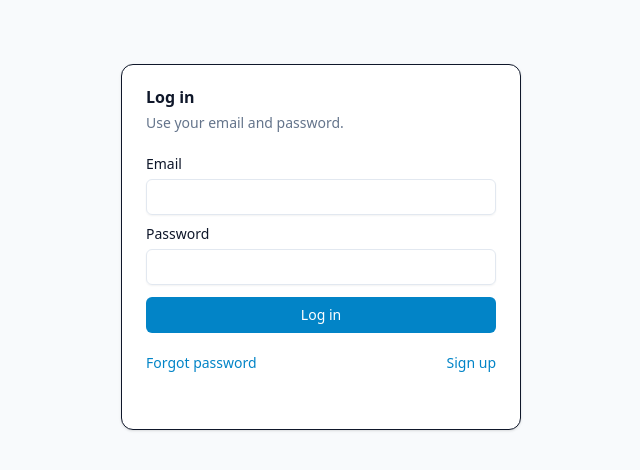
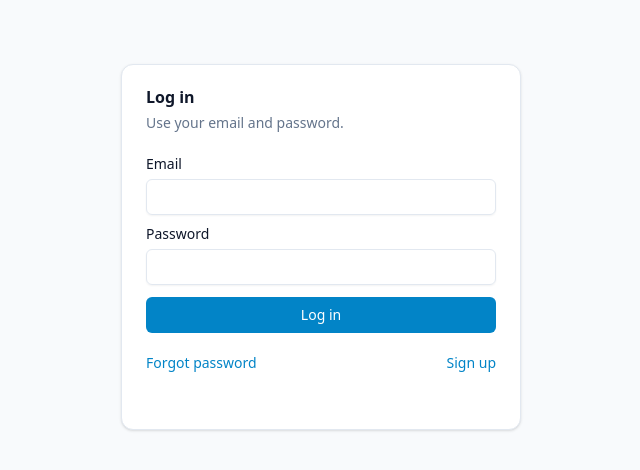
Before and after one commit to coachpo/herald-frontend, a Next.js app: page /login in a window 1280 px wide. Shown: the top 470 px of the page, without its empty margins (319-959 px from the left). Built offline with nearby package versions, Linux system fonts and the light colour scheme.

Commit message:
Add base layer styling for shadcn tokens

```diff
--- a/app/globals.css
+++ b/app/globals.css
@@ -114,7 +114,15 @@
 }
 
 body {
-  background: var(--background);
-  color: var(--foreground);
   font-family: var(--font-sans);
 }
+
+@layer base {
+  * {
+    @apply border-border outline-ring/50;
+  }
+
+  body {
+    @apply bg-background text-foreground;
+  }
+}
```
